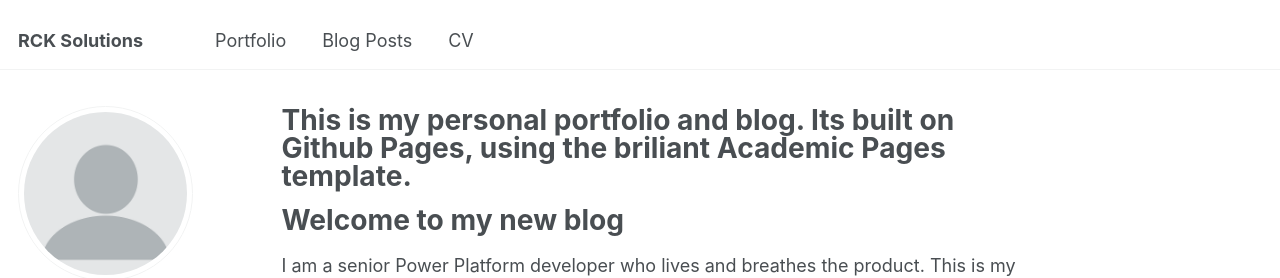
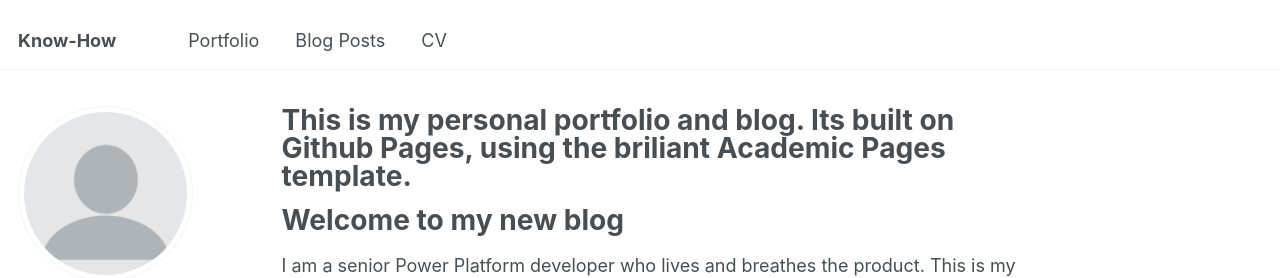
Before and after one commit to rcklearning/know-how, a Jekyll site: the page built from _pages/about.md, in a window 1280 px wide. Shown: the top 278 px of the page. Built offline with Jekyll 4.4.1, drawn with Linux system fonts in a browser that asks for light colours.

Commit message:
Update _config.yml

```diff
--- a/_config.yml
+++ b/_config.yml
@@ -9,13 +9,13 @@
 # Basic Site Settings
 locale                   : "en-UK"
 site_theme               : "default"
-title                    : "RCK Solutions"
+title                    : "Know-How"
 title_separator          : "-"
 name                     : &name "RC Knowles"
 description              : &description "This is my personal blog and portfolio"
 url                      : https://rcklearning.github.io/rcksolutions # the base hostname & protocol for your site e.g. "https://[your GitHub username].github.io"
 baseurl                  : "" # the subpath of your site, e.g. "/blog"
-repository               : "rcklearning/rcksolutions.github.io"
+repository               : "rcklearning/know-how.github.io"
 
 # Site Author - The following control what appear as part of the author content on the side bar.
 #               If a field is blank the icon and link will not appear, otherwise it will be shown.
@@ -72,7 +72,7 @@ publication_category:
 
 # Site Settings
 teaser                   :  # filename of teaser fallback teaser image placed in /images/, .e.g. "500x300.png"
-breadcrumbs              : false # true, false (default)
+breadcrumbs              : true
 words_per_minute         : 160
 future                   : true
 read_more                : "disabled" # if enabled, adds "Read more" links to excerpts
```
